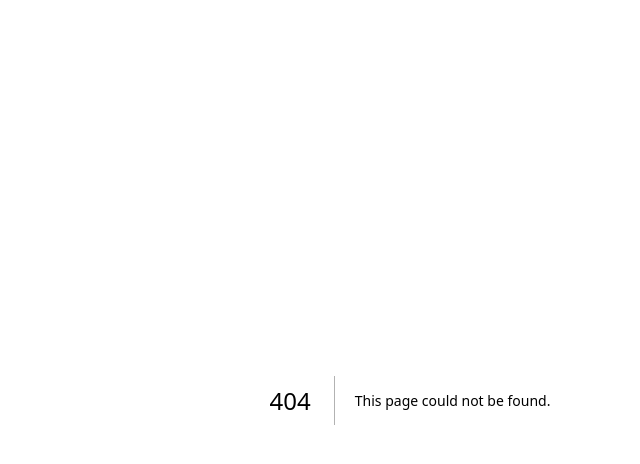
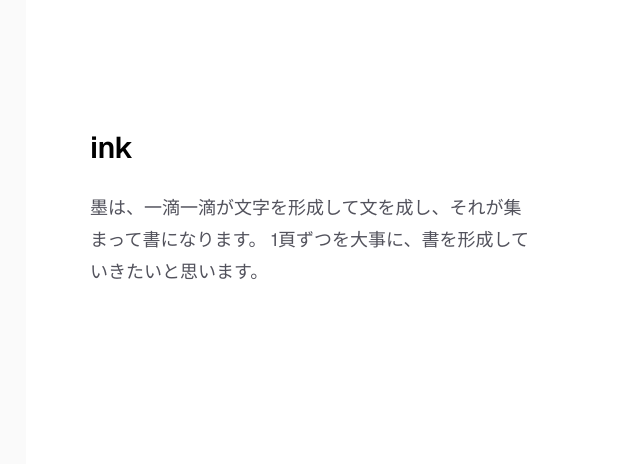
Before and after one commit to aidyak/ink, a Next.js app: page /ink in a window 1280 px wide. Before the commit this address had no page. Shown: the top 464 px of the page, without its empty margins (230-870 px from the left). Built offline with nearby package versions, Linux system fonts and the light colour scheme.

Commit message:
feat: /inkを作成

```diff
--- /dev/null
+++ b/src/app/ink/layout.tsx
@@ -0,0 +1,34 @@
+import type { Metadata } from "next";
+import { Geist, Geist_Mono } from "next/font/google";
+import "../globals.css";
+
+const geistSans = Geist({
+  variable: "--font-geist-sans",
+  subsets: ["latin"],
+});
+
+const geistMono = Geist_Mono({
+  variable: "--font-geist-mono",
+  subsets: ["latin"],
+});
+
+export const metadata: Metadata = {
+  title: "ink",
+  description: "ink. This is my part of portfolio.",
+};
+
+export default function RootLayout({
+  children,
+}: Readonly<{
+  children: React.ReactNode;
+}>) {
+  return (
+    <html lang="en">
+      <body
+        className={`${geistSans.variable} ${geistMono.variable} antialiased`}
+      >
+        {children}
+      </body>
+    </html>
+  );
+}
--- /dev/null
+++ b/src/app/ink/page.tsx
@@ -0,0 +1,19 @@
+import Image from "next/image";
+
+export default function Home() {
+  return (
+    <div className="flex min-h-screen items-center justify-center bg-zinc-50 font-sans dark:bg-black">
+      <main className="flex min-h-screen w-full max-w-3xl flex-col items-center justify-between py-32 px-16 bg-white dark:bg-black sm:items-start">
+        <div className="flex flex-col items-center gap-6 text-center sm:items-start sm:text-left">
+          <h1 className="max-w-xs text-3xl font-semibold leading-10 tracking-tight text-black dark:text-zinc-50">
+            ink
+          </h1>
+          <p className="max-w-md text-lg leading-8 text-zinc-600 dark:text-zinc-400">
+            墨は、一滴一滴が文字を形成して文を成し、それが集まって書になります。
+            1頁ずつを大事に、書を形成していきたいと思います。
+          </p>
+        </div>
+      </main>
+    </div>
+  );
+}
--- a/src/app/page.tsx
+++ b/src/app/page.tsx
@@ -4,14 +4,6 @@
   return (
     <div className="flex min-h-screen items-center justify-center bg-zinc-50 font-sans dark:bg-black">
       <main className="flex min-h-screen w-full max-w-3xl flex-col items-center justify-between py-32 px-16 bg-white dark:bg-black sm:items-start">
-        <Image
-          className="dark:invert"
-          src="/next.svg"
-          alt="Next.js logo"
-          width={100}
-          height={20}
-          priority
-        />
         <div className="flex flex-col items-center gap-6 text-center sm:items-start sm:text-left">
           <h1 className="max-w-xs text-3xl font-semibold leading-10 tracking-tight text-black dark:text-zinc-50">
             To get started, edit the page.tsx file.
```
